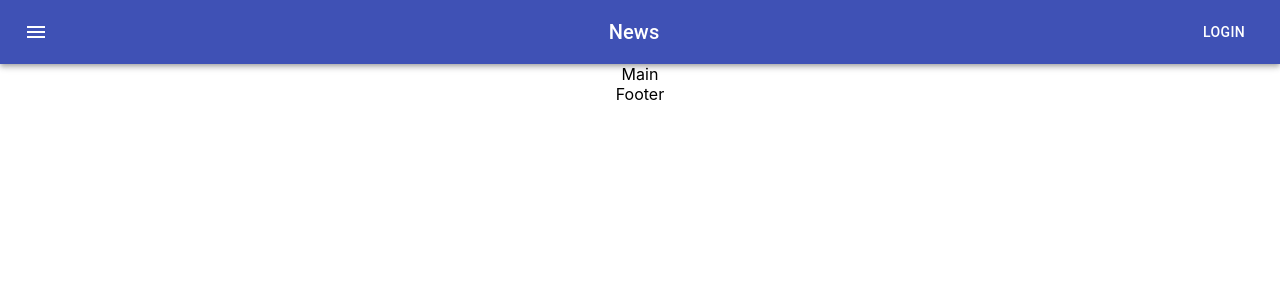
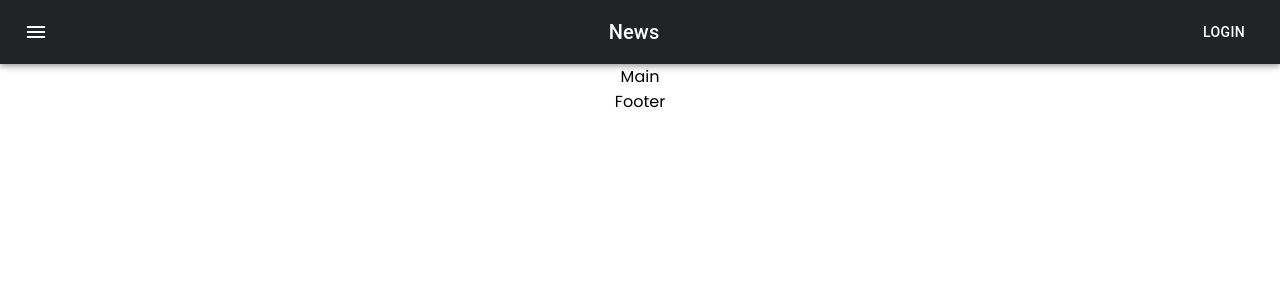
Before and after one commit to dkp1903/falcone-new, a React (Create React App) app: page / in a window 1280 px wide. Shown: the top 300 px of the page. Built offline with nearby package versions, Linux system fonts and the light colour scheme.

Commit message:
basher commit

```diff
--- a/src/App.css
+++ b/src/App.css
@@ -1,38 +1,3 @@
 .App {
   text-align: center;
 }
-
-.App-logo {
-  height: 40vmin;
-  pointer-events: none;
-}
-
-@media (prefers-reduced-motion: no-preference) {
-  .App-logo {
-    animation: App-logo-spin infinite 20s linear;
-  }
-}
-
-.App-header {
-  background-color: #282c34;
-  min-height: 100vh;
-  display: flex;
-  flex-direction: column;
-  align-items: center;
-  justify-content: center;
-  font-size: calc(10px + 2vmin);
-  color: white;
-}
-
-.App-link {
-  color: #61dafb;
-}
-
-@keyframes App-logo-spin {
-  from {
-    transform: rotate(0deg);
-  }
-  to {
-    transform: rotate(360deg);
-  }
-}
--- a/src/components/Nav/index.js
+++ b/src/components/Nav/index.js
@@ -13,8 +13,8 @@ const Nav = () => {
 
   return (
     <div className={classes.root}>
-      <AppBar position="static">
-        <Toolbar>
+      <AppBar position="static" color="primary">
+        <Toolbar className={classes.toolbar}>
           <IconButton edge="start" className={classes.menuButton} color="inherit" aria-label="menu">
             <MenuIcon />
           </IconButton>
--- a/src/components/Nav/styles.js
+++ b/src/components/Nav/styles.js
@@ -3,7 +3,10 @@ import { makeStyles } from '@material-ui/core'
 
 export default makeStyles((theme) => ({
     root: {
-    flexGrow: 1,
+    flexGrow: 1
+  },
+  toolbar: {
+        backgroundColor: '#212324'
   },
   menuButton: {
     marginRight: theme.spacing(2),
--- a/src/index.css
+++ b/src/index.css
@@ -1,6 +1,8 @@
+@import url('https://fonts.googleapis.com/css2?family=Poppins&display=swap');
+
 body {
   margin: 0;
-  font-family: -apple-system, BlinkMacSystemFont, 'Segoe UI', 'Roboto', 'Oxygen',
+  font-family: 'Poppins', -apple-system, BlinkMacSystemFont, 'Segoe UI', 'Roboto', 'Oxygen',
     'Ubuntu', 'Cantarell', 'Fira Sans', 'Droid Sans', 'Helvetica Neue',
     sans-serif;
   -webkit-font-smoothing: antialiased;
```
